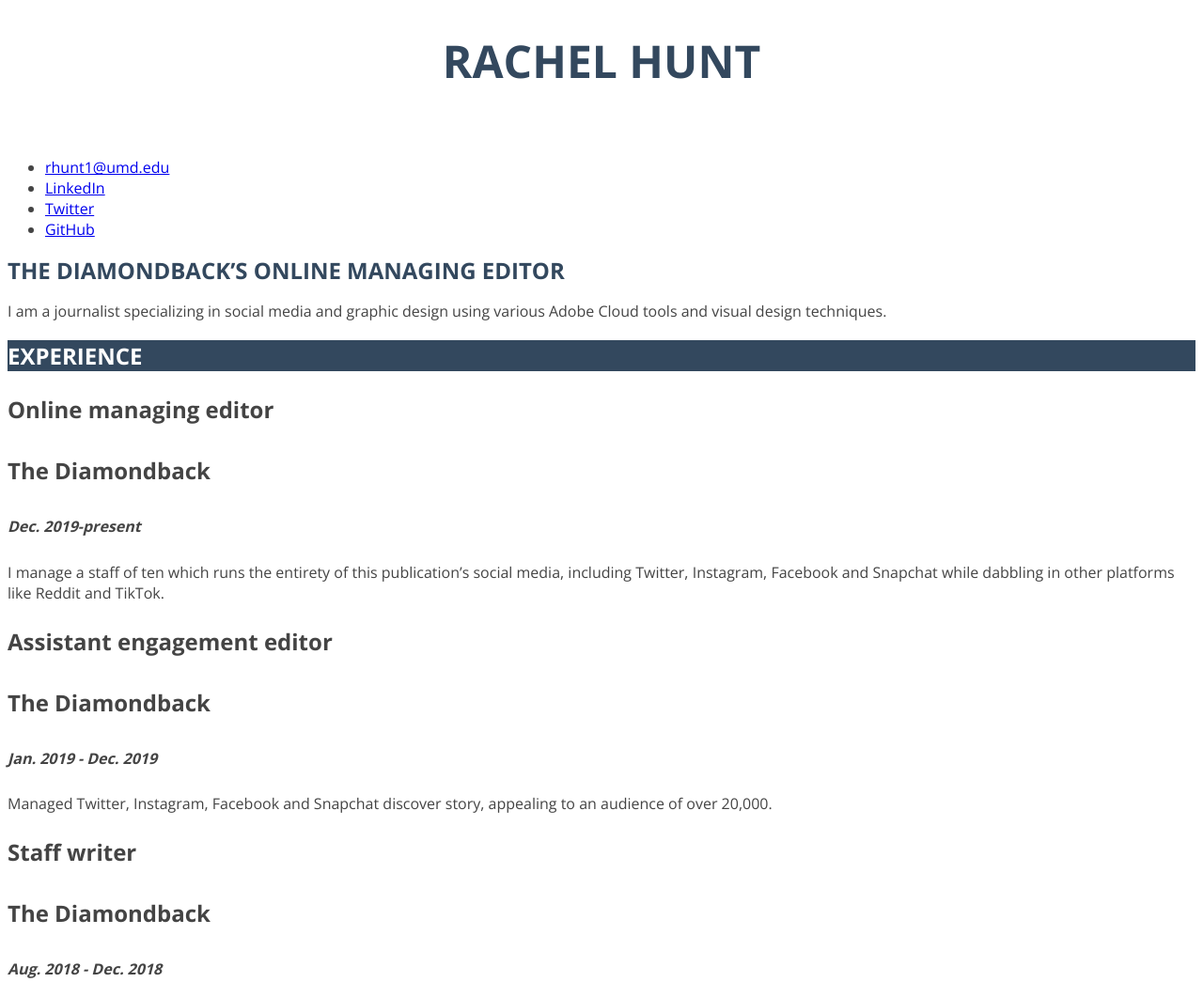
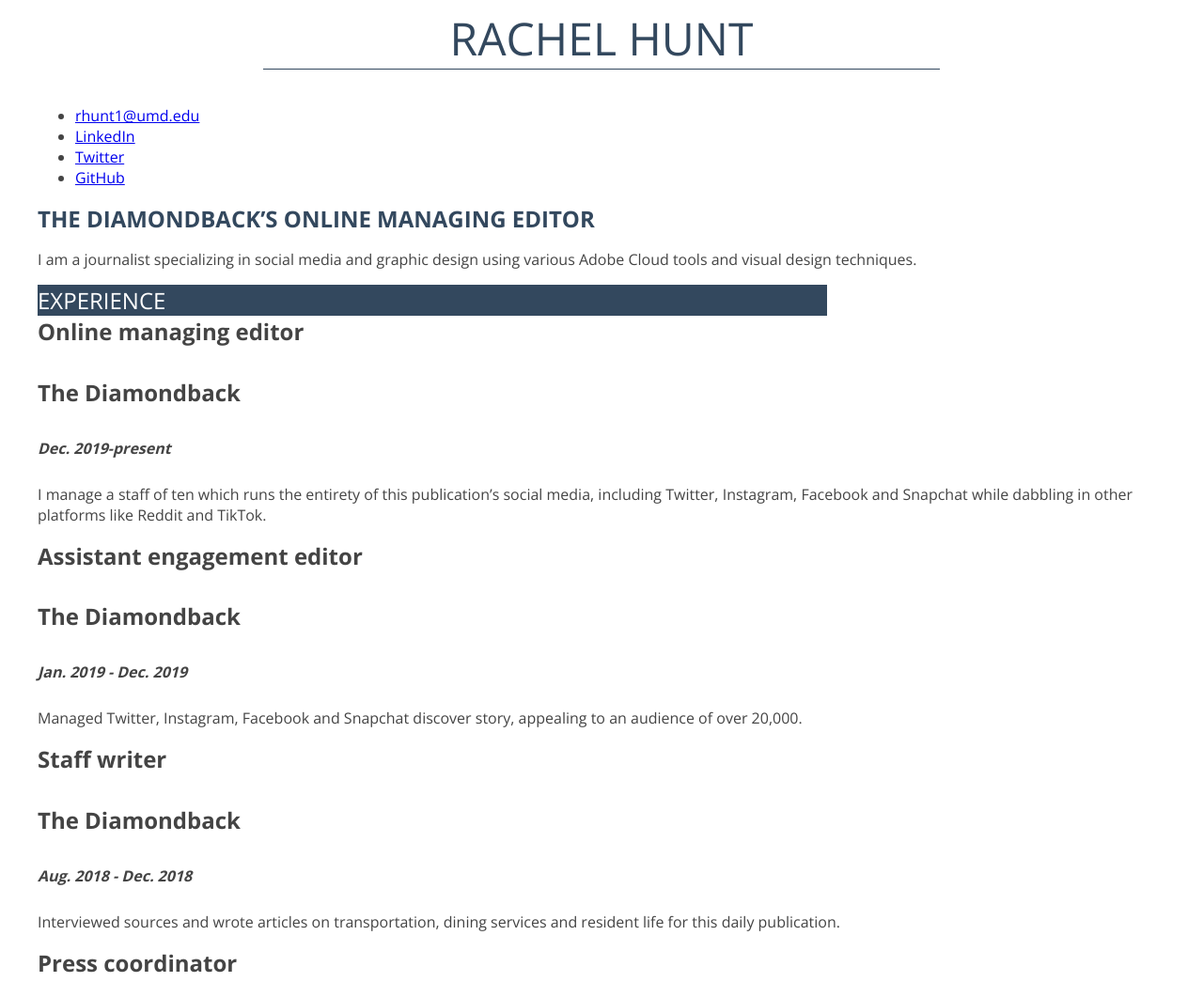
Before and after one commit to rhunt2020/RachelHunt-JOUR352, a plain HTML site: page resume/index.html in a window 1280 px wide. Shown: the top 1045 px of the page at 94% size. Drawn offline with nearby package versions, Linux system fonts and the light colour scheme.

Commit message:
classcss2

```diff
--- a/resume/index.html
+++ b/resume/index.html
@@ -11,8 +11,9 @@
 
   </head>
   <body>
+  <div id="container">
 
-    <h1> Rachel Hunt </h1><br>
+    <div id="name"> Rachel Hunt </div><br>
 
 <!-- <img src="rachel.jpg" alt="rachel hunts photo" width="300px"> -->
 
@@ -26,36 +27,36 @@
   <strong> The Diamondback’s Online Managing Editor </strong>
   <p> I am a journalist specializing in social media and graphic design using various Adobe Cloud tools and visual design techniques. </p>
 
-    <h2> Experience </h2>
+    <div class="sectionheader"> Experience </div>
 
-    <h3> Online managing editor </h3>
+    <div class="jobtitles"> Online managing editor </div>
     <h4> The Diamondback </h4>
     <h5> Dec. 2019-present </h5>
       <p> I manage a staff of ten which runs the entirety of this publication’s social media, including Twitter, Instagram, Facebook and Snapchat while dabbling in other platforms like Reddit and TikTok. </p>
 
-    <h3> Assistant engagement editor </h3>
+    <div class="jobtitles"> Assistant engagement editor </div>
     <h4> The Diamondback </h4>
     <h5> Jan. 2019 - Dec. 2019 </h5>
       <p> Managed Twitter, Instagram, Facebook and Snapchat discover story, appealing to an audience of over 20,000. </p>
 
-    <h3> Staff writer </h3>
+    <div = class="jobtitles"> Staff writer </div>
     <h4> The Diamondback </h4>
     <h5> Aug. 2018 - Dec. 2018 </h5>
       <p> Interviewed sources and wrote articles on transportation, dining services and resident life for this daily publication. </p>
 
-    <h3> Press coordinator </h3>
+    <div = class="jobtitles"> Press coordinator </div>
     <h4> Brilliant PR and Marketing </h4>
     <h5> June 2017 - May 2019 </h5>
       <p> Created advertising and social media content for this company selling mother-and-baby products. </p>
 
-    <h2> Education </h2>
+    <div class="sectionheader"> Education</div>
     <ul>
     <li> Bachelor of Arts, Journalism and Public Policy, University of Maryland College Park, May 2022 </li>
 
     <li> Diploma, Horizon High School, May 2018 </li>
     </ul>
 
-    <h2> Skills </h2>
+    <div class="sectionheader"> Skills </div>
     <ul>
     <li> Management. Experienced in running teams and hiring staff members for various journalistic endeavors. Natural leader who is willing to be flexible and take responsibility. Constantly striving to improve both myself personally and whatever product I am involved with. </li>
 
@@ -64,9 +65,8 @@
     <li> Adobe Creative Cloud. Advanced with InDesign for layouts and Bridge for photo placement and organization. Experienced in Premiere Pro to create Snapchat stories weekly for The Diamondback. Proficient in navigating Photoshop. </li>
     </ul>
 
-<!-- <img src="testudo.jpg" alt="tesutdooo" width="600px"> -->
-
-  </body>
+</div>
+</body>
 
 
 </html>
--- a/resume/style.css
+++ b/resume/style.css
@@ -1,17 +1,26 @@
 /* STYLES FOR MY RESUME */
-
 BODY{
   font-family: 'Open Sans', arial, sans-serif;
   font-size: 1em;
   color: #444
 }
 
-/* banner name at top */
-H1 {
+#container {
+  width: 100%;
+  max-width: 1200px;
+  margin:  0 auto;
+}
+
+/* banner name at top, used to be h1 */
+#name {
   font-size: 3em;
   color: #33485e;
   text-transform: uppercase;
   text-align: center;
+  border-bottom: 1px solid #33485e;
+  width: 60%;
+  min-width: 300px;
+  margin: 0 auto;
 }
 
 /* changing name at top */
@@ -21,16 +30,22 @@ strong {
   color: #33485e
 }
 
-/* section titles */
-H2 {
+/* section titles, used to be h2 */
+.sectionheader {
+  margin-bottom: 10 px;
+  margin-top: 20;
+  margin-left: 0 px;
+  margin-right: 0 px;
+  width: 70%;
+  min-width: 300px;
   font-size: 1.5em;
   text-transform: uppercase;
   background-color: #33485e;
   color: #fff;
 }
 
-/* job titles */
-H3 {
+/* job titles, used to be h3 */
+.jobtitles {
   font-weight:600;
   font-size: 1.5em;
 }
```
Also changed, not shown: 2 other files.
